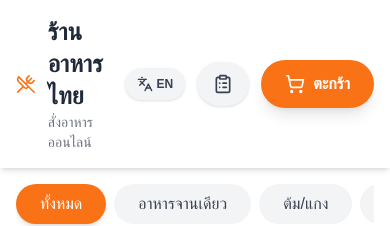
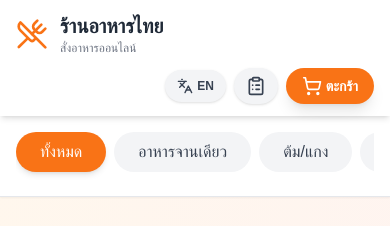
Before and after one commit to nateesoft/food-ordering-system, a Next.js app: page / in a window 390 px wide. Shown: the top 226 px of the page. Built offline with nearby package versions, Linux system fonts and the light colour scheme; grey boxes are pictures that could not be loaded.

Commit message:
update top menu responsive

```diff
--- a/components/Header.tsx
+++ b/components/Header.tsx
@@ -20,8 +20,9 @@ export const Header: React.FC<HeaderProps> = ({ totalItems, onCartClick, onHisto
 
   return (
     <header className="bg-white shadow-md sticky top-0 z-40">
-      <div className="max-w-7xl mx-auto px-4 sm:px-6 lg:px-8 py-4">
-        <div className="flex justify-between items-center">
+      <div className="max-w-7xl mx-auto px-4 sm:px-6 lg:px-8 py-3 sm:py-4">
+        {/* Desktop Layout - Single Row */}
+        <div className="hidden sm:flex justify-between items-center">
           <div className="flex items-center space-x-3">
             <UtensilsCrossed className="w-8 h-8 text-orange-500" />
             <div>
@@ -46,7 +47,7 @@ export const Header: React.FC<HeaderProps> = ({ totalItems, onCartClick, onHisto
               className="relative bg-gray-100 text-gray-700 px-4 py-3 rounded-full hover:bg-gray-200 transition-all shadow hover:shadow-md flex items-center space-x-2"
             >
               <ClipboardList className="w-5 h-5" />
-              <span className="font-semibold hidden sm:inline">{t.header.history}</span>
+              <span className="font-semibold">{t.header.history}</span>
               {orderCount > 0 && (
                 <span className="absolute -top-2 -right-2 bg-blue-500 text-white text-xs font-bold rounded-full w-6 h-6 flex items-center justify-center">
                   {orderCount}
@@ -69,6 +70,58 @@ export const Header: React.FC<HeaderProps> = ({ totalItems, onCartClick, onHisto
             </button>
           </div>
         </div>
+
+        {/* Mobile Layout - Two Rows */}
+        <div className="sm:hidden space-y-3">
+          {/* Row 1: Logo and Restaurant Name */}
+          <div className="flex items-center space-x-3">
+            <UtensilsCrossed className="w-8 h-8 text-orange-500 flex-shrink-0" />
+            <div className="flex-1 min-w-0">
+              <h1 className="text-xl font-bold text-gray-800 truncate">{t.header.restaurantName}</h1>
+              <p className="text-xs text-gray-500 truncate">{t.header.orderOnline}</p>
+            </div>
+          </div>
+
+          {/* Row 2: Action Buttons */}
+          <div className="flex items-center justify-end gap-2">
+            {/* Language switcher */}
+            <button
+              onClick={toggleLanguage}
+              className="bg-gray-100 text-gray-700 px-3 py-2 rounded-full hover:bg-gray-200 transition-all shadow hover:shadow-md flex items-center space-x-1"
+              title={language === 'th' ? 'Switch to English' : 'เปลี่ยนเป็นภาษาไทย'}
+            >
+              <Languages className="w-4 h-4" />
+              <span className="text-xs font-semibold uppercase">{language === 'th' ? 'EN' : 'TH'}</span>
+            </button>
+
+            {/* Order history button */}
+            <button
+              onClick={onHistoryClick}
+              className="relative bg-gray-100 text-gray-700 px-3 py-2 rounded-full hover:bg-gray-200 transition-all shadow hover:shadow-md flex items-center"
+            >
+              <ClipboardList className="w-5 h-5" />
+              {orderCount > 0 && (
+                <span className="absolute -top-1 -right-1 bg-blue-500 text-white text-xs font-bold rounded-full w-5 h-5 flex items-center justify-center">
+                  {orderCount}
+                </span>
+              )}
+            </button>
+
+            {/* Cart button */}
+            <button
+              onClick={onCartClick}
+              className="relative bg-orange-500 text-white px-4 py-2 rounded-full hover:bg-orange-600 transition-all shadow-lg hover:shadow-xl flex items-center space-x-1"
+            >
+              <ShoppingCart className="w-5 h-5" />
+              <span className="font-semibold text-sm">{t.header.cart}</span>
+              {totalItems > 0 && (
+                <span className="absolute -top-1 -right-1 bg-red-500 text-white text-xs font-bold rounded-full w-5 h-5 flex items-center justify-center">
+                  {totalItems}
+                </span>
+              )}
+            </button>
+          </div>
+        </div>
       </div>
     </header>
   );
```
